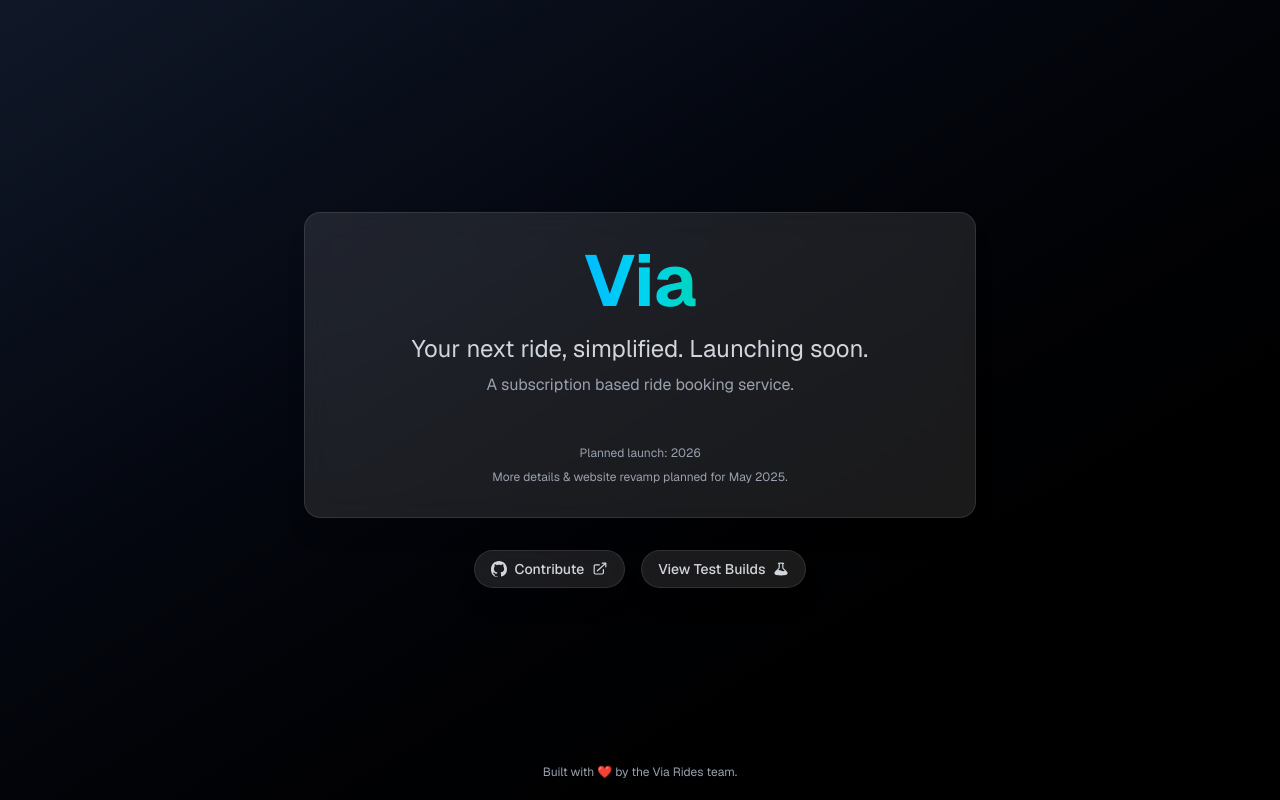
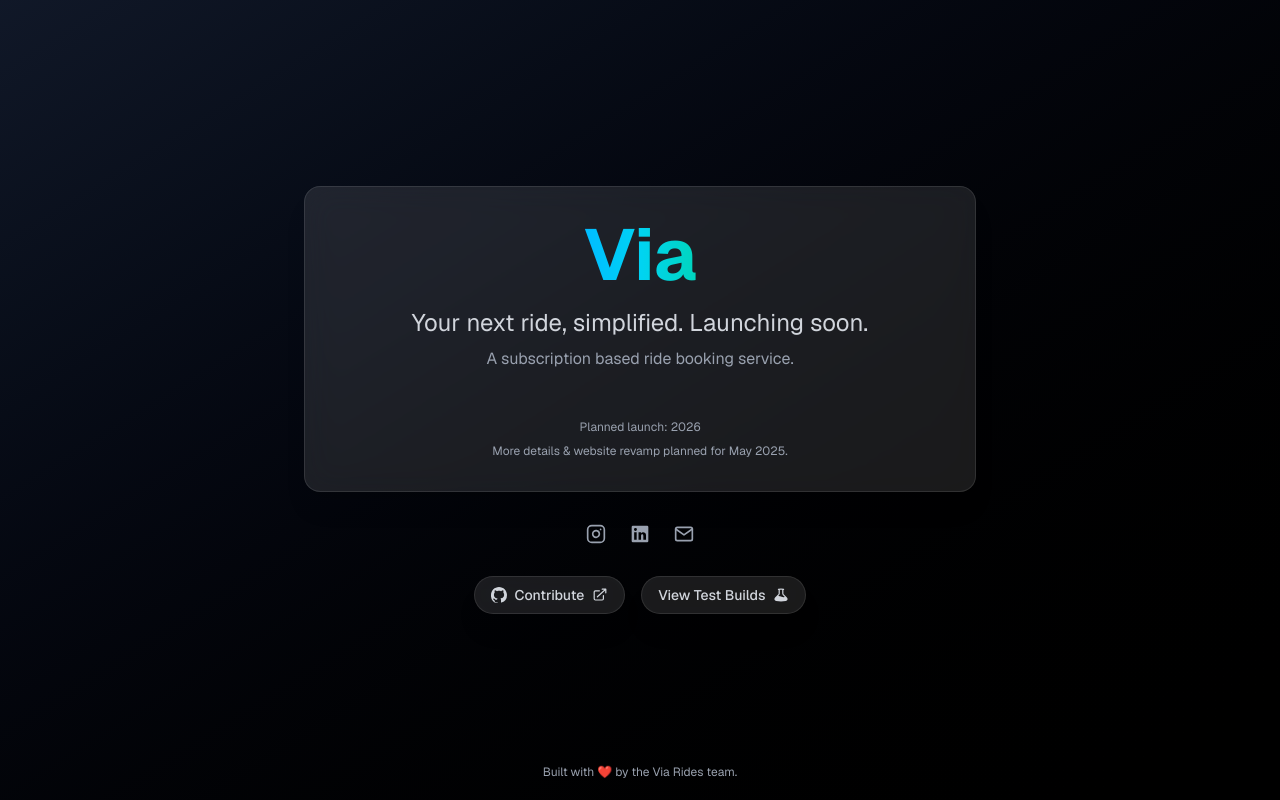
Before and after one commit to once-human/viarides.in, a Next.js app: page / in a window 1280 px wide. Built offline with nearby package versions, Linux system fonts and the light colour scheme.

Commit message:
style: update social media SVG icons

```diff
--- a/src/app/page.tsx
+++ b/src/app/page.tsx
@@ -16,6 +16,29 @@ const GitHubIcon = () => (
     aria-hidden="true"
   >
     <path d="M8 0c4.42 0 8 3.58 8 8a8.013 8.013 0 0 1-5.45 7.59c-.4.08-.55-.17-.55-.38 0-.27.01-1.13.01-2.2 0-.75-.25-1.23-.54-1.48 1.78-.2 3.65-.88 3.65-3.95 0-.88-.31-1.59-.82-2.15.08-.2.36-1.02-.08-2.12 0 0-.67-.22-2.2.82-.64-.18-1.32-.27-2-.27-.68 0-1.36.09-2 .27-1.53-1.03-2.2-.82-2.2-.82-.44 1.1-.16 1.92-.08 2.12-.51.56-.82 1.28-.82 2.15 0 3.06 1.86 3.75 3.64 3.95-.23.2-.44.55-.51 1.07-.46.21-1.61.55-2.23-.66-.15-.23-.58-.55-1.02-.55-.4 0-.74.31-.74.73 0 .41.47.51.66.61.51.17.86.73.96 1.27.14 1.05.86 1.51 2.16 1.51.31 0 .59-.01.86-.06.01.22.01.47.01.67 0 .21-.15.46-.55.38A7.995 7.995 0 0 1 0 8c0-4.42 3.58-8 8-8Z" />
+  </svg>
+);
+
+// Updated Instagram Icon (Simpler glyph)
+const InstagramIcon = () => (
+  <svg xmlns="http://www.w3.org/2000/svg" viewBox="0 0 24 24" fill="none" stroke="currentColor" strokeWidth="2" strokeLinecap="round" strokeLinejoin="round" className="w-5 h-5" aria-hidden="true">
+    <rect x="2" y="2" width="20" height="20" rx="5" ry="5"></rect>
+    <path d="M16 11.37A4 4 0 1 1 12.63 8 4 4 0 0 1 16 11.37z"></path>
+    <line x1="17.5" y1="6.5" x2="17.51" y2="6.5"></line>
+  </svg>
+);
+
+const LinkedInIcon = () => (
+  <svg xmlns="http://www.w3.org/2000/svg" viewBox="0 0 24 24" fill="currentColor" className="w-5 h-5" aria-hidden="true">
+    <path d="M20.5 2h-17A1.5 1.5 0 002 3.5v17A1.5 1.5 0 003.5 22h17a1.5 1.5 0 001.5-1.5v-17A1.5 1.5 0 0020.5 2zM8 19H5v-9h3zM6.5 8.25A1.75 1.75 0 118.3 6.5 1.78 1.78 0 016.5 8.25zM19 19h-3v-4.74c0-1.42-.6-1.93-1.38-1.93-.91 0-1.38.61-1.38 1.93V19h-3v-9h2.9v1.3a3.11 3.11 0 012.7-1.4c1.55 0 3.38 1.02 3.38 3.54V19z"/>
+  </svg>
+);
+
+// Updated Mail Icon (Standard envelope outline)
+const MailIcon = () => (
+  <svg xmlns="http://www.w3.org/2000/svg" viewBox="0 0 24 24" fill="none" stroke="currentColor" strokeWidth="2" strokeLinecap="round" strokeLinejoin="round" className="w-5 h-5" aria-hidden="true">
+    <path d="M4 4h16c1.1 0 2 .9 2 2v12c0 1.1-.9 2-2 2H4c-1.1 0-2-.9-2-2V6c0-1.1.9-2 2-2z"></path>
+    <polyline points="22,6 12,13 2,6"></polyline>
   </svg>
 );
 
@@ -90,6 +113,24 @@ export default function Home() {
         </motion.div>
       </motion.main>
 
+      {/* Social Links */}
+      <motion.div
+        className="flex items-center gap-6 mt-8 z-10"
+        initial={{ opacity: 0, y: 10 }}
+        animate={{ opacity: 1, y: 0 }}
+        transition={{ delay: 1.0, duration: 0.5, ease: "easeOut" }}
+      >
+        <a href="https://www.instagram.com/viarides.in/" target="_blank" rel="noopener noreferrer" className="text-gray-400 hover:text-gray-200 transition-colors" aria-label="Instagram">
+          <InstagramIcon />
+        </a>
+        <a href="https://www.linkedin.com/company/via-rides" target="_blank" rel="noopener noreferrer" className="text-gray-400 hover:text-gray-200 transition-colors" aria-label="LinkedIn">
+          <LinkedInIcon />
+        </a>
+        <a href="mailto:hello@viarides.in" className="text-gray-400 hover:text-gray-200 transition-colors" aria-label="Email">
+          <MailIcon />
+        </a>
+      </motion.div>
+
       {/* Button Container */}
       <div className="flex flex-col sm:flex-row items-center gap-4 mt-8">
         {/* GitHub Contribution Link */}
```
